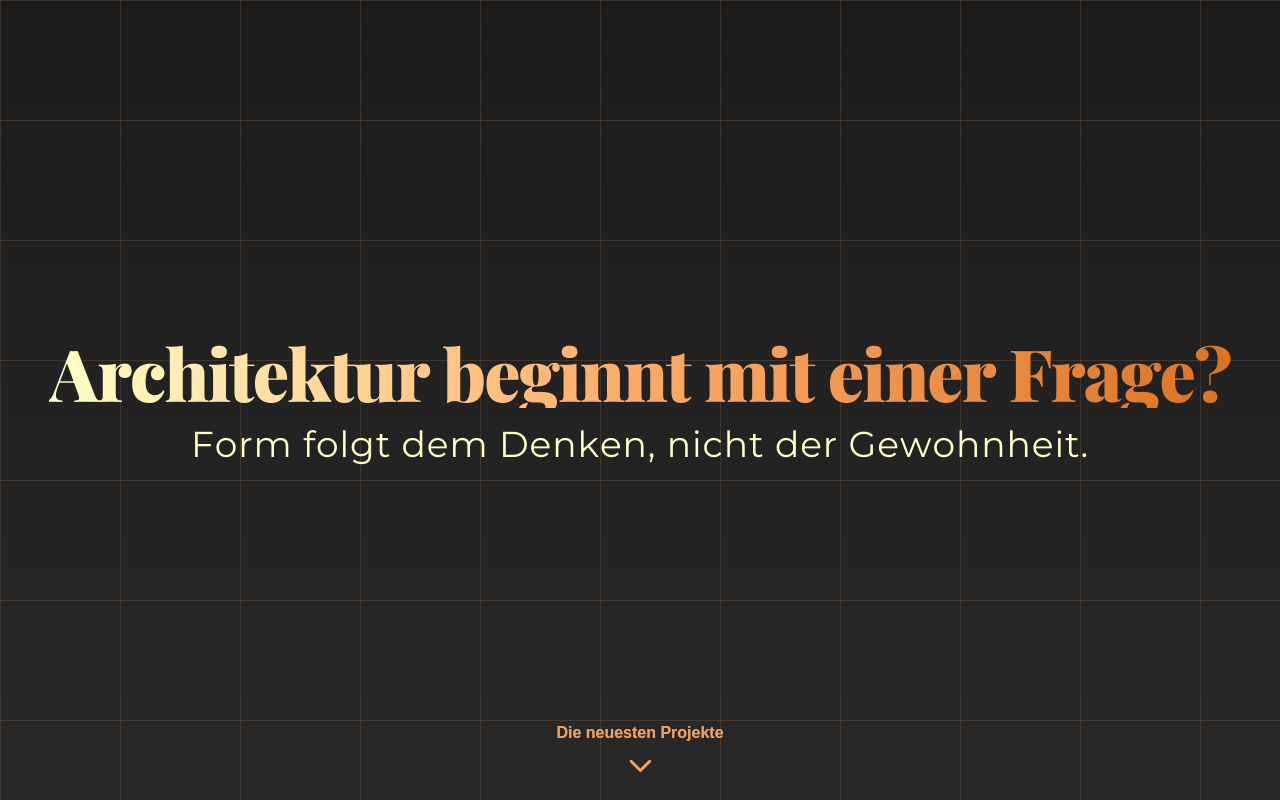
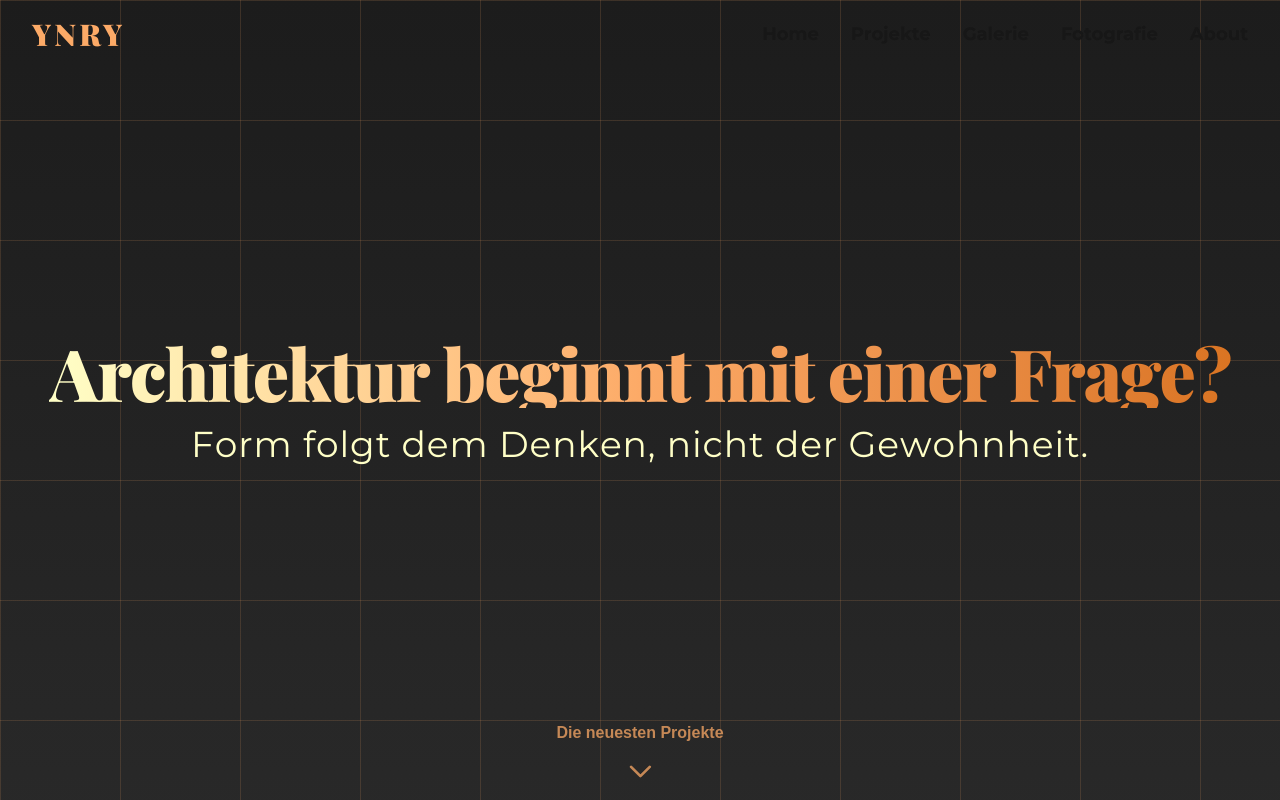
Before and after one commit to stickd/Dashka, a Next.js app: page / in a window 1280 px wide. Shown: the top 800 px of the page. Built offline with nearby package versions, Linux system fonts and the light colour scheme.

Commit message:
Сохраняю текущую версию сайта для новой ветки7

```diff
--- a/components/Hero.tsx
+++ b/components/Hero.tsx
@@ -2,7 +2,12 @@
 
 import { useRouter } from "next/navigation";
 import { useRef, useState, useEffect } from "react";
-import { motion, TargetAndTransition } from "framer-motion";
+import {
+  motion,
+  TargetAndTransition,
+  Variants,
+  Transition,
+} from "framer-motion";
 import Image from "next/image";
 import { Playfair_Display, Montserrat } from "next/font/google";
 
@@ -29,11 +34,7 @@ export default function HeroAbout() {
     x: active ? 0 : hiddenX,
     opacity: active ? 1 : 0.65,
     scale: 1,
-    transition: {
-      type: "spring",
-      stiffness: 50,
-      damping: 18,
-    },
+    transition: { type: "spring", stiffness: 50, damping: 18 },
   });
 
   const sections = [
@@ -49,26 +50,25 @@ export default function HeroAbout() {
   ];
 
   // Анимация букв с лёгким отскоком
-  const letterVariants = {
+  const letterTransition: Transition = {
+    type: "spring",
+    stiffness: 140,
+    damping: 15,
+  };
+
+  const letterVariants: Variants = {
     hidden: { opacity: 0, y: -50, rotate: -5 },
     visible: (i: number) => ({
       opacity: 1,
       y: 0,
       rotate: 0,
-      transition: {
-        delay: i * 0.03,
-        type: "spring",
-        stiffness: 140,
-        damping: 15,
-      },
+      transition: { ...letterTransition, delay: i * 0.03 },
     }),
   };
 
   // Показываем стрелку, если на верху страницы
   useEffect(() => {
-    const handleScroll = () => {
-      setArrowVisible(window.scrollY < 20);
-    };
+    const handleScroll = () => setArrowVisible(window.scrollY < 20);
     window.addEventListener("scroll", handleScroll);
     return () => window.removeEventListener("scroll", handleScroll);
   }, []);
@@ -131,7 +131,7 @@ export default function HeroAbout() {
         </h2>
       </div>
 
-      {/* 🔽 Стрелка вниз с надписью */}
+      {/* 🔽 Стрелка вниз */}
       <motion.div
         className={`fixed bottom-6 left-1/2 -translate-x-1/2 z-[9999] flex flex-col items-center cursor-pointer ${
           arrowVisible ? "opacity-100" : "opacity-0 pointer-events-none"
@@ -202,7 +202,6 @@ export default function HeroAbout() {
                   loading="lazy"
                   sizes="(max-width: 1200px) 100vw, 70vw"
                 />
-
                 {/* Подсказка при наведении */}
                 <motion.div
                   className="absolute inset-0 flex items-center justify-center bg-black/30 text-[#fcaa67] text-lg md:text-xl font-semibold pointer-events-none rounded-xl"
--- a/components/Navbar.tsx
+++ b/components/Navbar.tsx
@@ -1,14 +1,8 @@
 "use client";
 
-import { useRouter } from "next/navigation";
-import { useRef, useState, useEffect } from "react";
-import {
-  motion,
-  TargetAndTransition,
-  Variants,
-  Transition,
-} from "framer-motion";
-import Image from "next/image";
+import React, { useState } from "react";
+import { motion, AnimatePresence } from "framer-motion";
+import { usePathname, useRouter } from "next/navigation";
 import { Playfair_Display, Montserrat } from "next/font/google";
 
 const playfair = Playfair_Display({
@@ -20,229 +14,100 @@ const montserrat = Montserrat({
   weight: ["400", "600", "700"],
 });
 
-export default function HeroAbout() {
+export default function Navbar() {
+  const [isAboutHover, setIsAboutHover] = useState(false);
   const router = useRouter();
-  const containerRef = useRef<HTMLDivElement>(null);
-  const [hoverIndex, setHoverIndex] = useState<number | null>(null);
-  const [arrowVisible, setArrowVisible] = useState(true);
+  const pathname = usePathname();
 
-  // Анимация для картинок
-  const hoverMotion = (
-    active: boolean,
-    hiddenX: number
-  ): TargetAndTransition => ({
-    x: active ? 0 : hiddenX,
-    opacity: active ? 1 : 0.65,
-    scale: 1,
-    transition: { type: "spring", stiffness: 50, damping: 18 },
-  });
-
-  const sections = [
-    {
-      id: "projekt-2",
-      title: "Нові Проекти",
-      img: "/3.jpg",
-      align: "right",
-      onClick: () => router.push("/page2"),
-    },
-    { id: "bendorf", title: "Bendorf+", img: "/4.png", align: "left" },
-    { id: "projekt-3", title: "Новий Проект", img: "/5.jpg", align: "right" },
+  const links = [
+    { name: "Home", id: "hero" },
+    { name: "Projekte", id: "projects" },
+    { name: "Galerie", id: "galerie" },
+    { name: "Fotografie", id: "fotografie" },
   ];
 
-  // Анимация букв с лёгким отскоком
-  const letterTransition: Transition = {
-    type: "spring",
-    stiffness: 140,
-    damping: 15,
+  const aboutItems = [
+    { name: "Lebenslauf", id: "lebenslauf" },
+    { name: "Kunsttreff", id: "kunsttreff" },
+    { name: "Kontakt", id: "footer" },
+  ];
+
+  const handleClick = (id: string) => {
+    if (pathname !== "/") {
+      router.push(`/?scrollTo=${id}`);
+      return;
+    }
+
+    const el = document.getElementById(id);
+    if (!el) return;
+
+    if (id === "footer") {
+      const scrollPos = el.offsetTop + el.offsetHeight - window.innerHeight;
+      window.scrollTo({ top: scrollPos, behavior: "smooth" });
+    } else {
+      el.scrollIntoView({ behavior: "smooth", block: "start" });
+    }
   };
 
-  const letterVariants: Variants = {
-    hidden: { opacity: 0, y: -50, rotate: -5 },
-    visible: (i: number) => ({
-      opacity: 1,
-      y: 0,
-      rotate: 0,
-      transition: { ...letterTransition, delay: i * 0.03 },
-    }),
-  };
+  return (
+    <nav className="fixed top-0 left-0 w-full z-50 px-8 py-4 flex justify-center">
+      <div className="max-w-7xl w-full flex justify-between items-center">
+        {/* Логотип как кнопка Home */}
+        <button
+          onClick={() => handleClick("hero")}
+          className={`text-3xl font-extrabold uppercase tracking-widest text-[#FCAA67] ${playfair.className} mix-blend-difference transition-all hover:scale-110`}
+        >
+          YnrY
+        </button>
 
-  // Показываем стрелку, если на верху страницы
-  useEffect(() => {
-    const handleScroll = () => setArrowVisible(window.scrollY < 20);
-    window.addEventListener("scroll", handleScroll);
-    return () => window.removeEventListener("scroll", handleScroll);
-  }, []);
+        {/* Навигация */}
+        <div
+          className={`flex items-center gap-8 uppercase font-bold text-lg ${montserrat.className}`}
+        >
+          {links.map((link) => (
+            <button
+              key={link.id}
+              onClick={() => handleClick(link.id)}
+              className="transition-all duration-200 mix-blend-difference hover:scale-110"
+            >
+              {link.name}
+            </button>
+          ))}
 
-  return (
-    <section ref={containerRef} className="relative w-full overflow-visible">
-      {/* Фон */}
-      <div className="absolute inset-0 bg-gradient-to-b from-[#1c1c1c] via-[#3a3a3a] to-[#5e5e5e] z-0" />
+          {/* About Dropdown */}
+          <div
+            className="relative"
+            onMouseEnter={() => setIsAboutHover(true)}
+            onMouseLeave={() => setIsAboutHover(false)}
+          >
+            <button className="transition-all duration-200 mix-blend-difference hover:scale-110">
+              About
+            </button>
 
-      {/* Сетка */}
-      <div className="absolute inset-0 pointer-events-none z-10">
-        <div
-          className="absolute inset-0"
-          style={{
-            backgroundImage: `
-              linear-gradient(rgba(252,170,103,0.15) 1px, transparent 1px),
-              linear-gradient(90deg, rgba(252,170,103,0.15) 1px, transparent 1px)
-            `,
-            backgroundSize: "120px 120px",
-          }}
-        />
+            <AnimatePresence>
+              {isAboutHover && (
+                <motion.div
+                  initial={{ opacity: 0, y: -5 }}
+                  animate={{ opacity: 1, y: 0 }}
+                  exit={{ opacity: 0, y: -5 }}
+                  transition={{ duration: 0.2 }}
+                  className="absolute left-0 mt-2 flex flex-col gap-1"
+                >
+                  {aboutItems.map((item) => (
+                    <button
+                      key={item.id}
+                      onClick={() => handleClick(item.id)}
+                      className="px-4 py-1 transition-all duration-200 mix-blend-difference hover:scale-105"
+                    >
+                      {item.name}
+                    </button>
+                  ))}
+                </motion.div>
+              )}
+            </AnimatePresence>
+          </div>
+        </div>
       </div>
-
-      {/* Главные фразы */}
-      <div className="relative z-20 min-h-screen flex flex-col items-center justify-center text-center px-6">
-        <h1
-          className={`text-5xl md:text-6xl lg:text-7xl font-black tracking-tight bg-clip-text text-transparent bg-gradient-to-r from-[#ffffc7] via-[#fcaa67] to-[#da7422] ${playfair.className} flex flex-wrap justify-center`}
-        >
-          {"Architektur beginnt mit einer Frage?".split("").map((char, i) => (
-            <motion.span
-              key={i}
-              custom={i}
-              initial="hidden"
-              animate="visible"
-              variants={letterVariants}
-              className="inline-block"
-            >
-              {char === " " ? "\u00A0" : char}
-            </motion.span>
-          ))}
-        </h1>
-
-        <h2
-          className={`text-2xl md:text-3xl lg:text-4xl font-medium text-[#ffffc7] ${montserrat.className} italic tracking-wide flex flex-wrap justify-center mt-4`}
-        >
-          {"Form folgt dem Denken, nicht der Gewohnheit."
-            .split("")
-            .map((char, i) => (
-              <motion.span
-                key={i}
-                custom={i}
-                initial="hidden"
-                animate="visible"
-                variants={letterVariants}
-                className="inline-block"
-              >
-                {char === " " ? "\u00A0" : char}
-              </motion.span>
-            ))}
-        </h2>
-      </div>
-
-      {/* 🔽 Стрелка вниз */}
-      <motion.div
-        className={`fixed bottom-6 left-1/2 -translate-x-1/2 z-[9999] flex flex-col items-center cursor-pointer ${
-          arrowVisible ? "opacity-100" : "opacity-0 pointer-events-none"
-        }`}
-        initial={{ opacity: 0 }}
-        animate={{
-          opacity: arrowVisible ? 1 : 0,
-          y: arrowVisible ? [0, 6, 0] : 0,
-        }}
-        transition={{ repeat: arrowVisible ? Infinity : 0, duration: 0.8 }}
-        onClick={() => {
-          const el = document.getElementById("projekt-2");
-          if (!el) return;
-          const offset = el.getBoundingClientRect().top + window.scrollY + 130;
-          window.scrollTo({ top: offset, behavior: "smooth" });
-        }}
-      >
-        <span className="text-[#fcaa67] text-sm md:text-base font-semibold mb-1">
-          Die neuesten Projekte
-        </span>
-        <motion.svg
-          className="w-8 h-8 text-[#fcaa67]"
-          fill="none"
-          stroke="currentColor"
-          strokeWidth={2}
-          viewBox="0 0 24 24"
-          animate={{ y: [0, 6, 0] }}
-          transition={{ repeat: Infinity, duration: 1 }}
-        >
-          <path
-            strokeLinecap="round"
-            strokeLinejoin="round"
-            d="M19 9l-7 7-7-7"
-          />
-        </motion.svg>
-      </motion.div>
-
-      {/* Проекты */}
-      {sections.map((sec, i) => {
-        const isRight = sec.align === "right";
-        const hiddenX = isRight ? 500 : -500;
-
-        return (
-          <div
-            key={sec.id}
-            id={sec.id}
-            className="relative z-20 w-full h-[900px] mt-20 overflow-visible"
-          >
-            {/* Картинка */}
-            <div
-              className={`absolute top-1/4 ${
-                isRight ? "right-0 w-[65%]" : "left-0 w-[65%]"
-              }`}
-            >
-              <motion.div
-                onMouseEnter={() => setHoverIndex(i)}
-                onMouseLeave={() => setHoverIndex(null)}
-                onClick={sec.onClick}
-                className="relative w-full h-[65vh] cursor-pointer rounded-xl overflow-hidden shadow-lg border-2 border-[#fcaa67]/70"
-                initial={{ x: hiddenX, opacity: 0.6 }}
-                animate={hoverMotion(hoverIndex === i, hiddenX)}
-              >
-                <Image
-                  src={sec.img}
-                  alt={sec.title}
-                  fill
-                  className="object-cover"
-                  loading="lazy"
-                  sizes="(max-width: 1200px) 100vw, 70vw"
-                />
-                {/* Подсказка при наведении */}
-                <motion.div
-                  className="absolute inset-0 flex items-center justify-center bg-black/30 text-[#fcaa67] text-lg md:text-xl font-semibold pointer-events-none rounded-xl"
-                  initial={{ opacity: 0 }}
-                  animate={{ opacity: hoverIndex === i ? 1 : 0 }}
-                  transition={{ duration: 0.3 }}
-                >
-                  Klicke hier
-                </motion.div>
-              </motion.div>
-            </div>
-
-            {/* Текст */}
-            <div
-              className={`absolute top-1/4 ${
-                isRight ? "left-0" : "right-0"
-              } w-[35%] px-6`}
-            >
-              <h3
-                className={`text-5xl font-bold mb-6 uppercase text-[#fcaa67] ${playfair.className}`}
-              >
-                {sec.title}
-              </h3>
-              <p className="text-lg md:text-xl text-[#ffffc7] leading-relaxed">
-                Städtebau · Projekt
-              </p>
-              <p className="text-lg md:text-xl text-[#ffffc7] leading-relaxed">
-                Sommer 2025
-              </p>
-              <p className="text-lg md:text-xl text-[#ffffc7] leading-relaxed">
-                Koblenz-Lützel
-              </p>
-              <p className="text-lg md:text-xl mt-4 text-[#ffffc7] leading-relaxed">
-                Funktional gegliedertes Gebäude. Wohnen, Praxis, Labor,
-                barrierefreie Wohnungen, Holzfassade, Glasbausteine,
-                Grünflächen.
-              </p>
-            </div>
-          </div>
-        );
-      })}
-    </section>
+    </nav>
   );
 }
```
